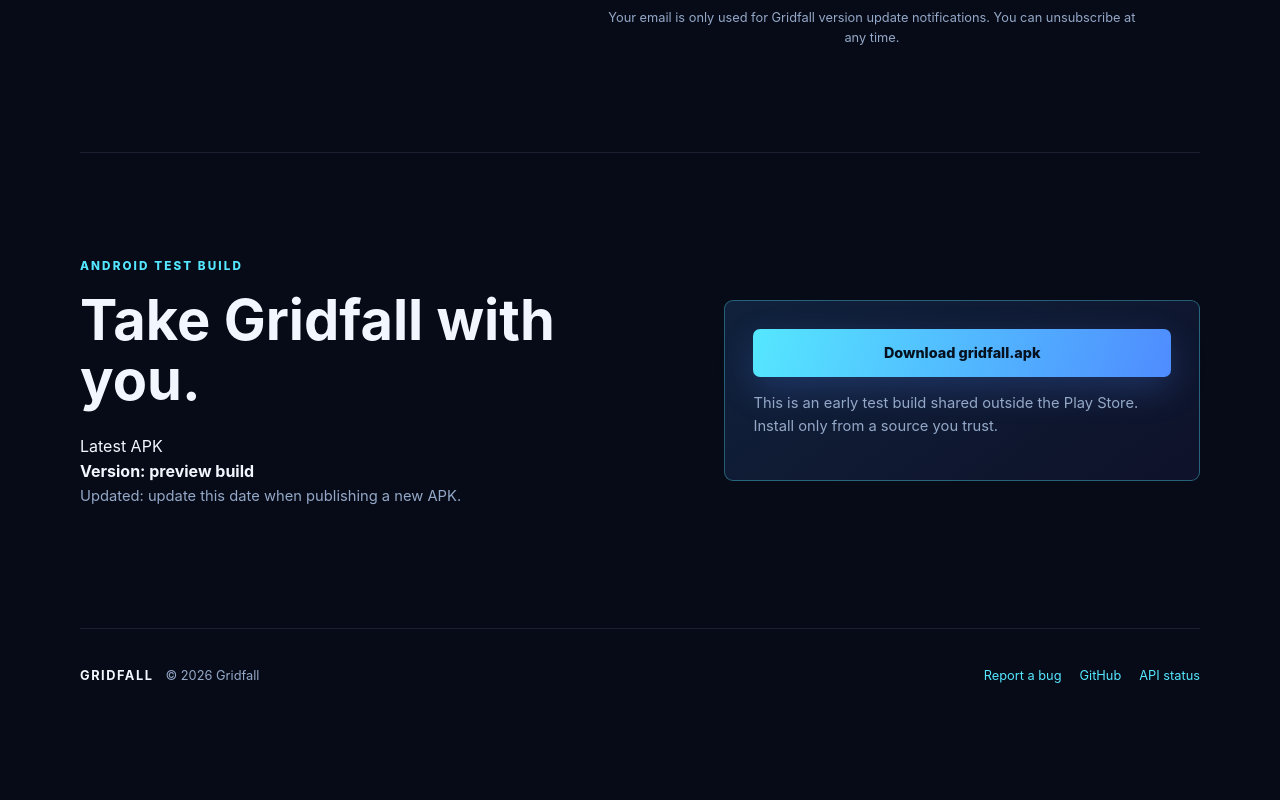
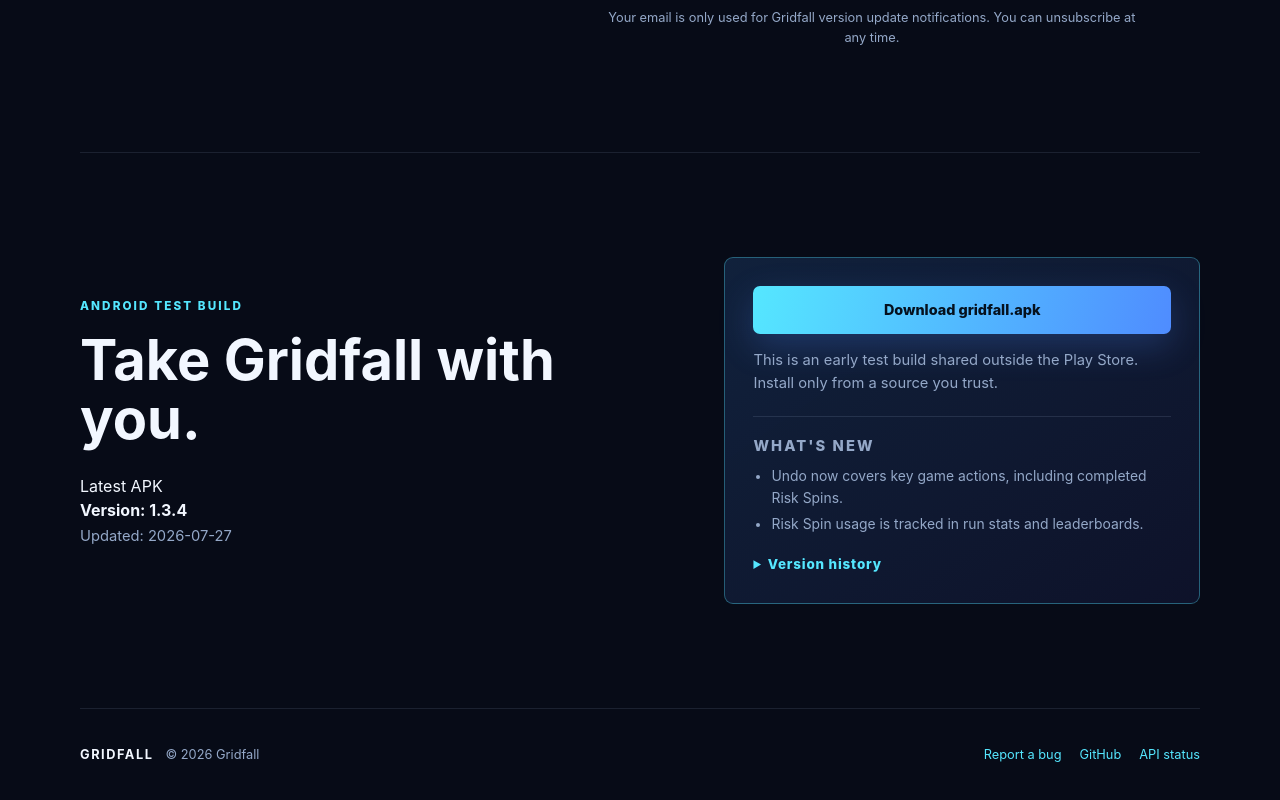
Before and after one commit to De27vin/Gridfall, a plain HTML site: page website/index.html in a window 1280 px wide. Shown: the part 3217-4017 px from the top of the page. Before the commit the page ends 3939 px from the top, so only its background shows below. Drawn offline with Linux system fonts and the light colour scheme.

Commit message:
Add version history on website

```diff
--- a/website/index.html
+++ b/website/index.html
@@ -88,11 +88,27 @@
       <div>
         <p class="eyebrow">ANDROID TEST BUILD</p>
         <h2>Take Gridfall with you.</h2>
-        <p class="download-copy">Latest APK<br><strong>Version: preview build</strong><br><span>Updated: update this date when publishing a new APK.</span></p>
+        <p class="download-copy">Latest APK<br><strong id="release-version">Version: 1.3.4</strong><br><span id="release-date">Current Gridfall build.</span></p>
       </div>
       <div class="download-panel">
         <a class="button primary wide" href="https://apk.gridfall.site/gridfall.apk" download>Download gridfall.apk</a>
         <p>This is an early test build shared outside the Play Store. Install only from a source you trust.</p>
+        <div class="release-notes" aria-labelledby="release-notes-title">
+          <p id="release-notes-title" class="release-notes-title">WHAT'S NEW</p>
+          <ul id="release-notes-list">
+            <li>Latest Gridfall Android test build.</li>
+          </ul>
+        </div>
+        <details class="release-history">
+          <summary>Version history</summary>
+          <ul id="release-history-list">
+            <li><strong>v1.3.4</strong> Undo improvements and Risk Spin tracking.</li>
+            <li><strong>v1.3.3</strong> First-run save-progress layout polish.</li>
+            <li><strong>v1.3.2</strong> Perfect Clear and Block Breaker fixes.</li>
+            <li><strong>v1.3.1</strong> Contract and Risk Spin balance changes.</li>
+            <li><strong>v1.3</strong> Frutiger Aero theme and website launch.</li>
+          </ul>
+        </details>
       </div>
     </section>
   </main>
--- /dev/null
+++ b/website/release.json
@@ -0,0 +1,35 @@
+{
+  "version": "1.3.4",
+  "releasedAt": "2026-07-27",
+  "highlights": [
+    "Undo now covers key game actions, including completed Risk Spins.",
+    "Risk Spin usage is tracked in run stats and leaderboards."
+  ],
+  "history": [
+    {
+      "version": "1.3.4",
+      "releasedAt": "2026-07-27",
+      "summary": "Undo improvements and Risk Spin tracking."
+    },
+    {
+      "version": "1.3.3",
+      "releasedAt": "2026-07-26",
+      "summary": "First-run save-progress layout polish."
+    },
+    {
+      "version": "1.3.2",
+      "releasedAt": "2026-07-24",
+      "summary": "Perfect Clear scaling and Block Breaker fixes."
+    },
+    {
+      "version": "1.3.1",
+      "releasedAt": "2026-07-24",
+      "summary": "Contract and Risk Spin balance changes."
+    },
+    {
+      "version": "1.3",
+      "releasedAt": "2026-07-24",
+      "summary": "Frutiger Aero theme and website launch."
+    }
+  ]
+}
--- a/website/script.js
+++ b/website/script.js
@@ -1 +1,39 @@
 document.getElementById("year").textContent = new Date().getFullYear();
+
+const releaseVersion = document.getElementById("release-version");
+const releaseDate = document.getElementById("release-date");
+const releaseNotesList = document.getElementById("release-notes-list");
+const releaseHistoryList = document.getElementById("release-history-list");
+
+if (releaseVersion && releaseDate && releaseNotesList) {
+  fetch("release.json")
+    .then((response) => {
+      if (!response.ok) throw new Error("Release metadata is unavailable");
+      return response.json();
+    })
+    .then((release) => {
+      releaseVersion.textContent = `Version: ${release.version}`;
+      releaseDate.textContent = release.releasedAt ? `Updated: ${release.releasedAt}` : "Current Gridfall build.";
+      releaseNotesList.replaceChildren(
+        ...(release.highlights || []).map((highlight) => {
+          const item = document.createElement("li");
+          item.textContent = highlight;
+          return item;
+        })
+      );
+      if (releaseHistoryList && release.history) {
+        releaseHistoryList.replaceChildren(
+          ...release.history.map((entry) => {
+            const item = document.createElement("li");
+            const version = document.createElement("strong");
+            version.textContent = `v${entry.version}`;
+            item.append(version, ` (${entry.releasedAt}) ${entry.summary}`);
+            return item;
+          })
+        );
+      }
+    })
+    .catch(() => {
+      // The static HTML values keep direct file previews usable.
+    });
+}
--- a/website/style.css
+++ b/website/style.css
@@ -14,6 +14,15 @@
 .newsletter-panel { max-width:540px; justify-self:center; width:100%; }
 .newsletter-panel iframe { display:block; width:100%; max-width:540px; margin:0 auto; border:0; }
 .newsletter-privacy { max-width:540px; margin:14px auto 0; text-align:center; font-size:.8rem; }
+.release-notes { margin-top:22px; padding-top:18px; border-top:1px solid rgba(148,168,200,.16); }
+.release-notes-title { margin:0 0 8px; color:var(--cyan); font-size:.72rem; font-weight:800; letter-spacing:.14em; }
+.release-notes ul { margin:0; padding-left:18px; color:var(--muted); font-size:.87rem; }
+.release-notes li + li { margin-top:5px; }
+.release-history { margin-top:18px; color:var(--muted); font-size:.84rem; }
+.release-history summary { color:var(--cyan); cursor:pointer; font-weight:800; letter-spacing:.06em; }
+.release-history ul { margin:12px 0 0; padding-left:18px; }
+.release-history li + li { margin-top:8px; }
+.release-history strong { color:var(--text); }
 .confirmation-page { min-height:100vh; display:flex; flex-direction:column; }
 .confirmation-content { width:min(760px, calc(100% - 40px)); margin:auto; padding:84px 0; text-align:center; }
 .confirmation-mark { width:64px; height:64px; display:grid; place-items:center; margin:0 auto 26px; border:1px solid rgba(85,231,255,.58); border-radius:50%; color:var(--cyan); font-size:2rem; font-weight:800; box-shadow:0 0 30px rgba(85,231,255,.18); }
```
Also changed, not shown: website/README.md.
